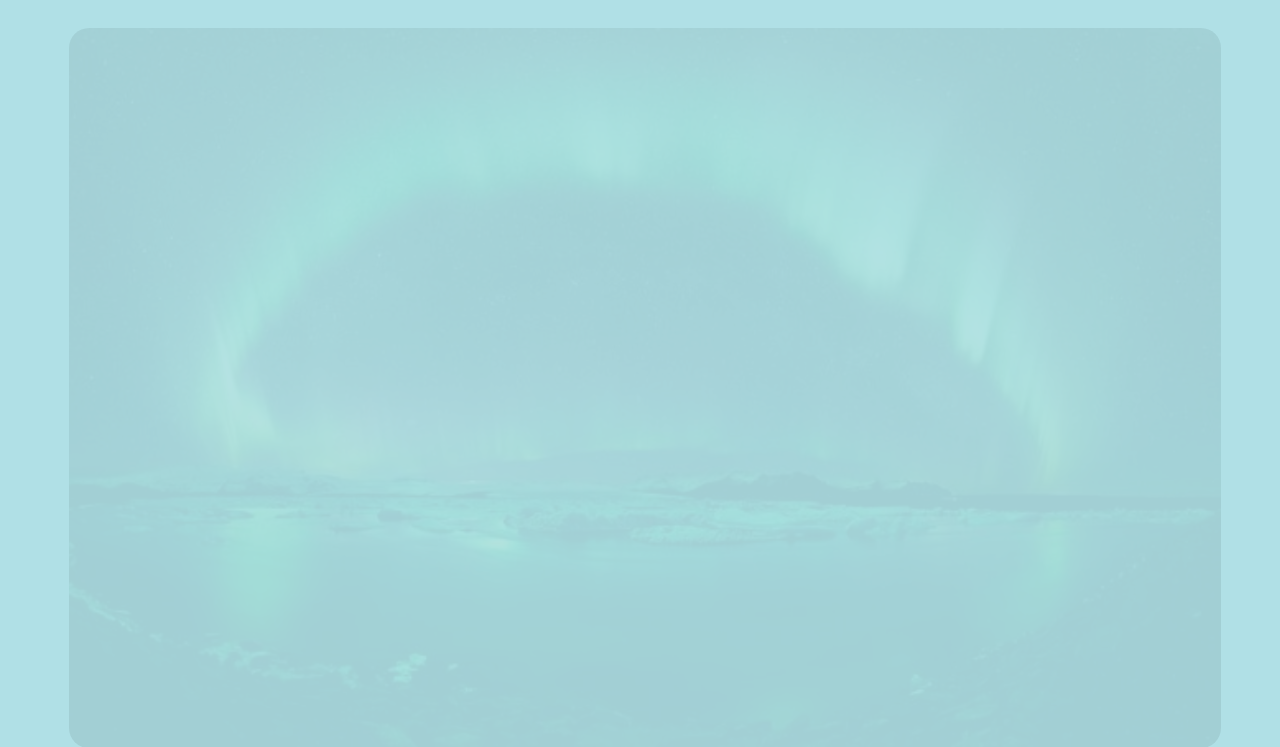
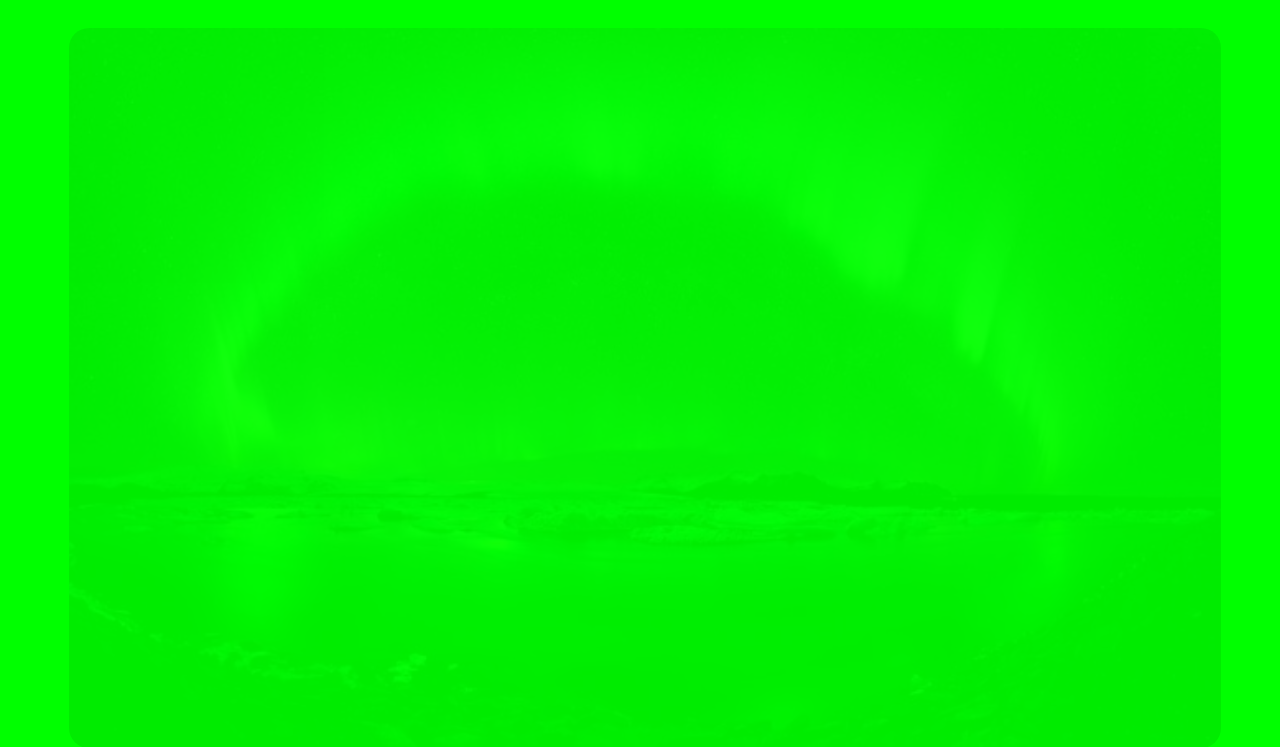
Before and after one commit to broccalisa/auroreboreali, a plain HTML site: page index.html in a window 1280 px wide. Shown: the part 53-800 px from the top of the page. Drawn offline with nearby package versions, Linux system fonts and the light colour scheme.

Commit message:
Update index.html

```diff
--- a/index.html
+++ b/index.html
@@ -6,7 +6,7 @@
     <title>Aurore boreali</title>
     <meta name="viewport" content="width=device-width">
   </head>
- <body style="background-color:powderblue">
+ <body style="background-color:LIME">
 
 <div class="container-fluid">
 	<div class="row">
```
